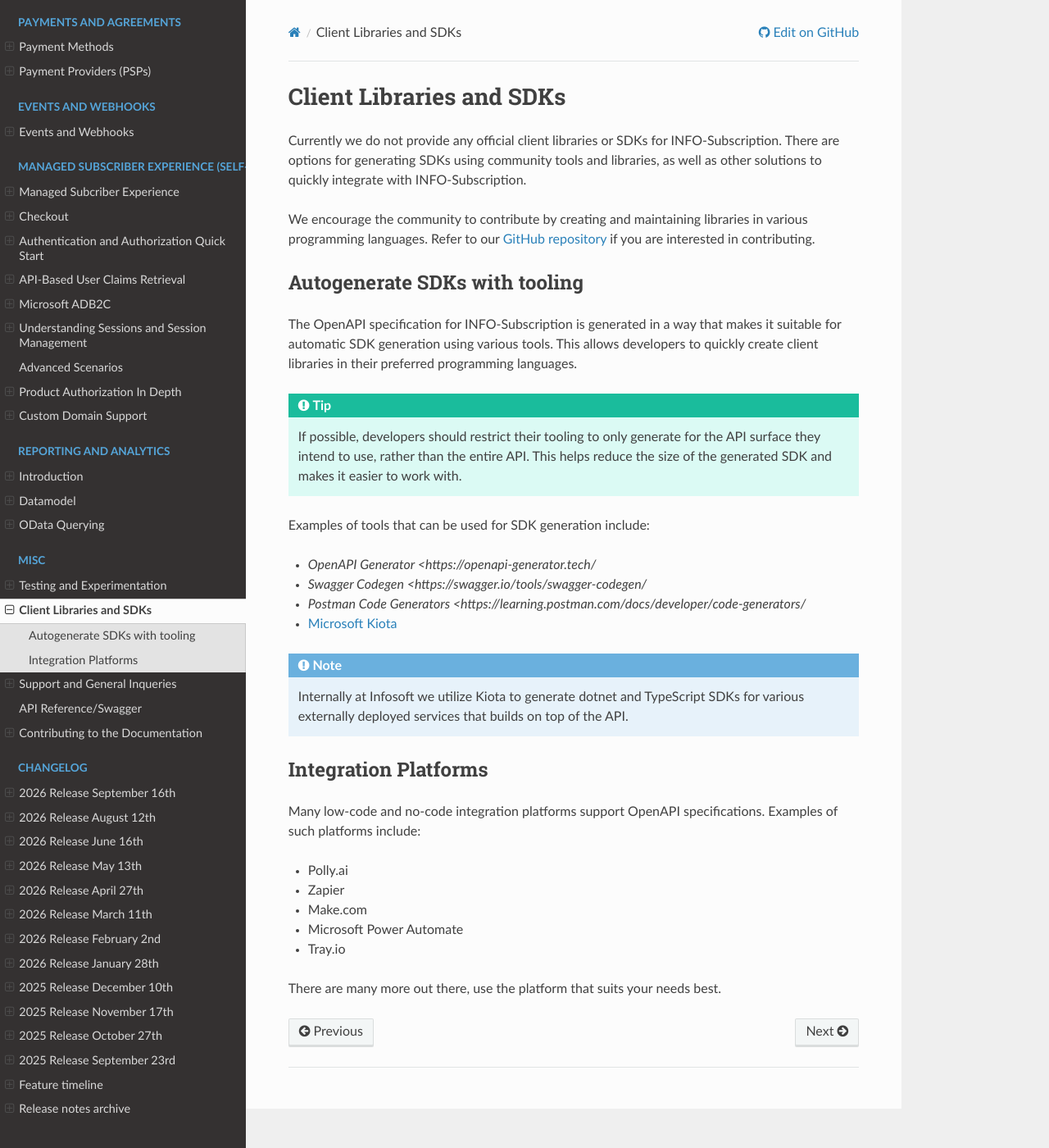
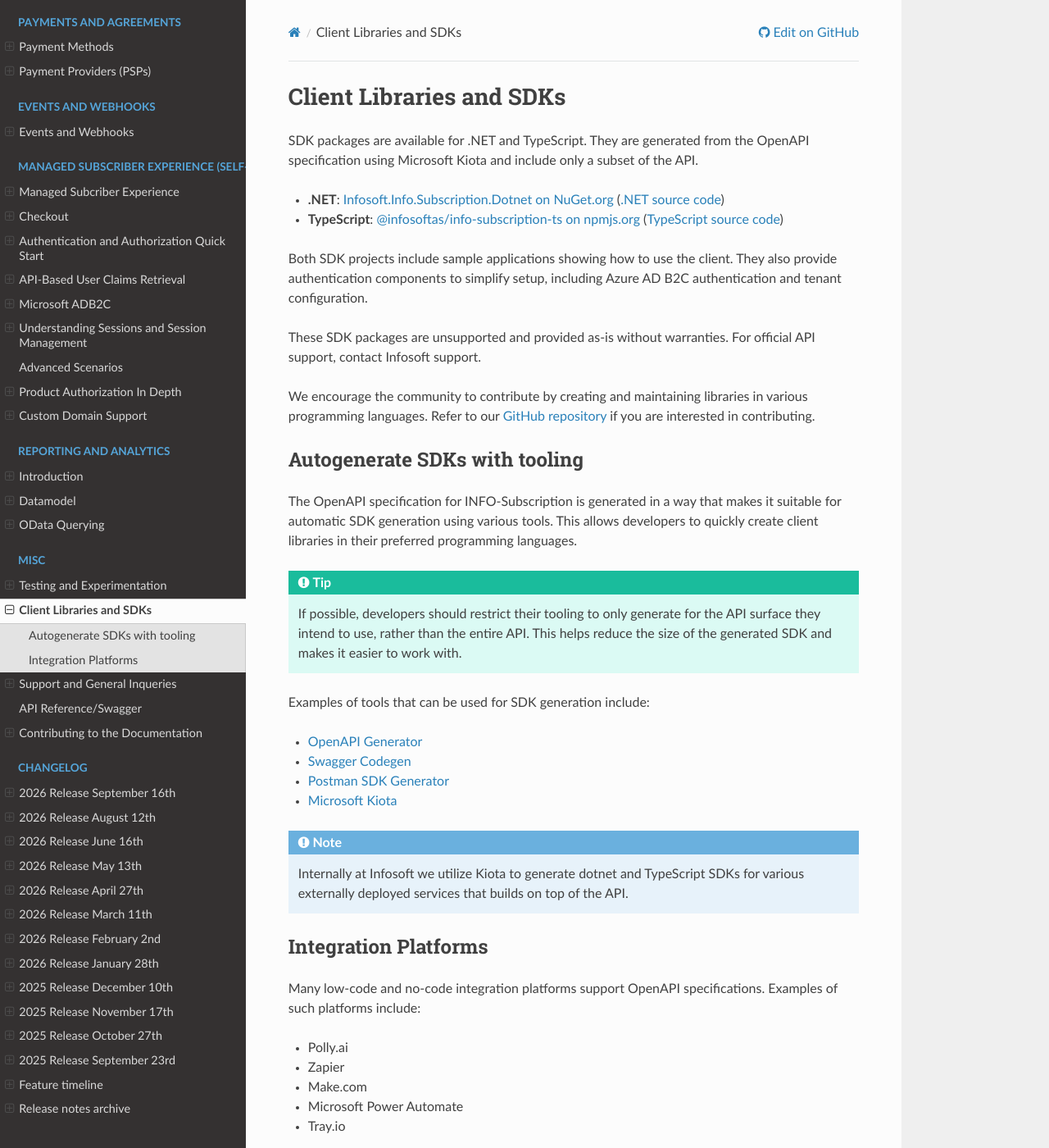
Before and after one commit to infosoftas/info-subscription-doc, a Sphinx documentation site: the page built from source/libraries-sdk.rst, in a window 1280 px wide and 1400 px high. Shown: the whole window at 82% size. Built offline with Sphinx 7.4.7 and the Read the Docs theme 3.1.0, drawn with Linux system fonts in a browser that asks for light colours; formulas are drawn with MathJax 3.

Commit message:
Document published INFO-Subscription SDK packages (#182)
* docs: document published SDK packages

```diff
--- a/source/libraries-sdk.rst
+++ b/source/libraries-sdk.rst
@@ -4,8 +4,14 @@
 Client Libraries and SDKs
 ***************************
 
-Currently we do not provide any official client libraries or SDKs for |projectName|.
-There are options for generating SDKs using community tools and libraries, as well as other solutions to quickly integrate with |projectName|.
+SDK packages are available for .NET and TypeScript. They are generated from the OpenAPI specification using Microsoft Kiota and include only a subset of the API.
+
+* **.NET**: `Infosoft.Info.Subscription.Dotnet on NuGet.org <https://www.nuget.org/packages/Infosoft.Info.Subscription.Dotnet>`_ (`.NET source code <https://github.com/infosoftas/info-subscription-sdk/tree/main/dotnet-sdk>`_)
+* **TypeScript**: `@infosoftas/info-subscription-ts on npmjs.org <https://www.npmjs.com/package/@infosoftas/info-subscription-ts>`_ (`TypeScript source code <https://github.com/infosoftas/info-subscription-sdk/tree/main/typescript-sdk>`_)
+
+Both SDK projects include sample applications showing how to use the client. They also provide authentication components to simplify setup, including Azure AD B2C authentication and tenant configuration.
+
+These SDK packages are unsupported and provided as-is without warranties. For official API support, contact Infosoft support.
 
 We encourage the community to contribute by creating and maintaining libraries in various programming languages.
 Refer to our `GitHub repository <https://www.github.com/infosoftas/info-subscription/>`_  if you are interested in contributing.
@@ -23,9 +29,9 @@ This allows developers to quickly create client libraries in their preferred pro
 
 Examples of tools that can be used for SDK generation include:
 
-* `OpenAPI Generator <https://openapi-generator.tech/`
-* `Swagger Codegen <https://swagger.io/tools/swagger-codegen/`
-* `Postman Code Generators <https://learning.postman.com/docs/developer/code-generators/`
+* `OpenAPI Generator <https://openapi-generator.tech/docs/>`_
+* `Swagger Codegen <https://swagger.io/docs/open-source-tools/swagger-codegen/>`_
+* `Postman SDK Generator <https://learning.postman.com/docs/sdk-generator/overview>`_
 * `Microsoft Kiota <https://github.com/microsoft/kiota>`_
 
 .. note::
```
